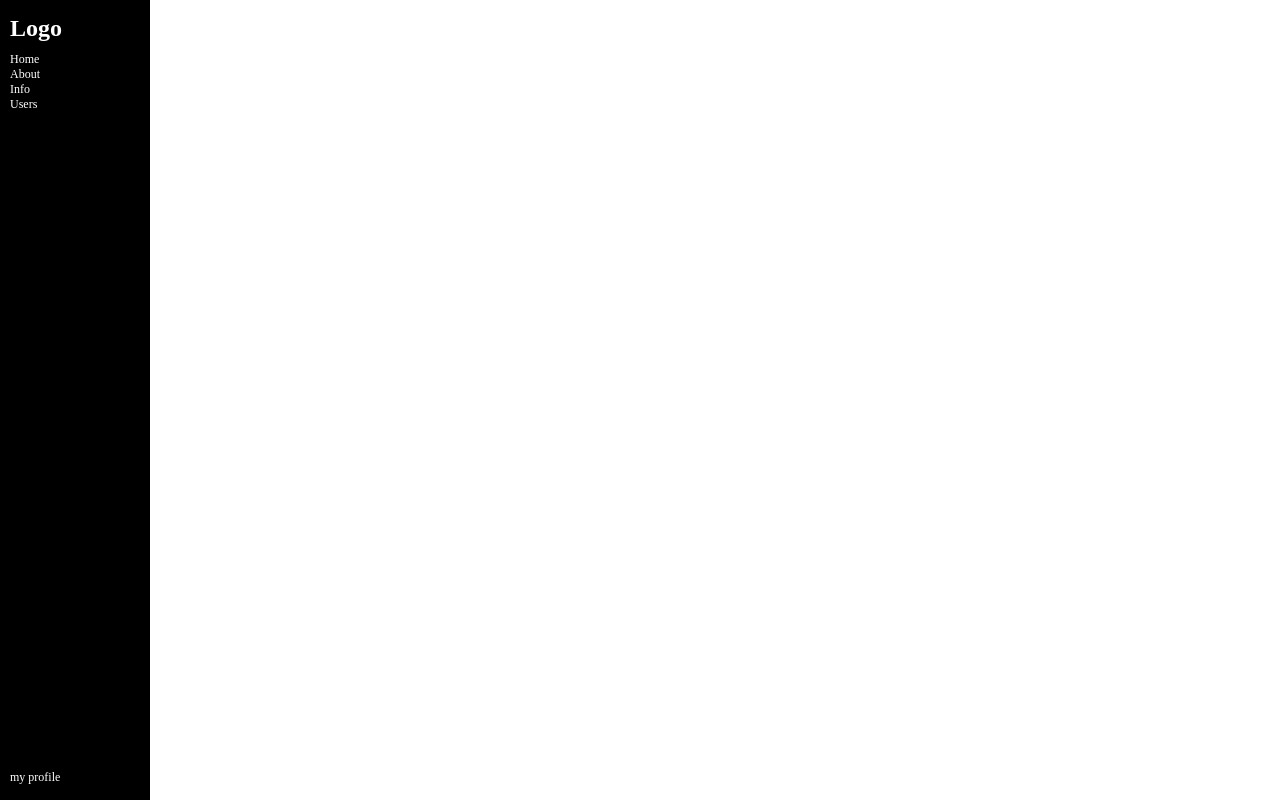
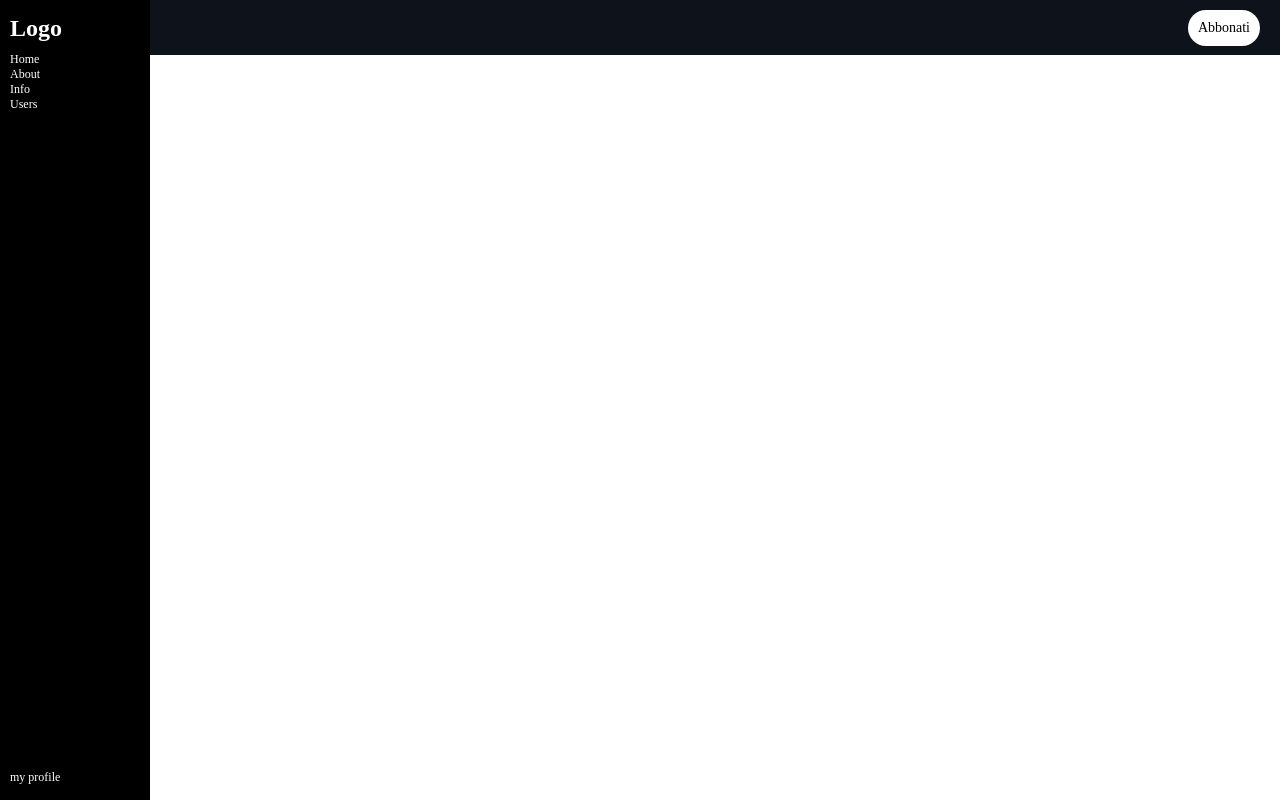
Before and after one commit to MarinaLasorsa/html-css-viewport, a plain HTML site: page index.html in a window 1280 px wide. Drawn offline with Linux system fonts and the light colour scheme.

Commit message:
ADD: top bar layout

```diff
--- a/css/style.css
+++ b/css/style.css
@@ -8,6 +8,11 @@
 
 menu, ul, ol {
 	list-style: none;
+}
+
+a {
+	text-decoration: none;
+	color: currentColor;
 }
 
 /*STYLE*/
@@ -26,7 +31,6 @@ menu, ul, ol {
     display: flex;
     flex-direction: column;
     justify-content: space-between;
-
 }
 
 header .nav {
@@ -36,3 +40,28 @@ header .nav {
 header ul.nav {
 	margin: 10px 0;
 }
+
+.webapp main {
+	flex-grow: 1;
+}
+
+.top-bar {
+	background-color: #0E121B;
+    height: 55px;
+    padding: 0 20px;
+    display: flex;
+    align-items: center;
+    justify-content: flex-end;
+}
+
+.button {
+	background-color: #ffffff;
+    color:black;
+    padding: 10px;
+    border-radius: 20px;
+    font-size: 14px;
+}
+
+.main-content {
+	background-color: #131923;
+}
--- a/index.html
+++ b/index.html
@@ -24,6 +24,7 @@
         </header>
         <main>
             <div class="top-bar">
+                <a href="#" class="button">Abbonati</a>
 
             </div>
             <div class="main-content">
```
